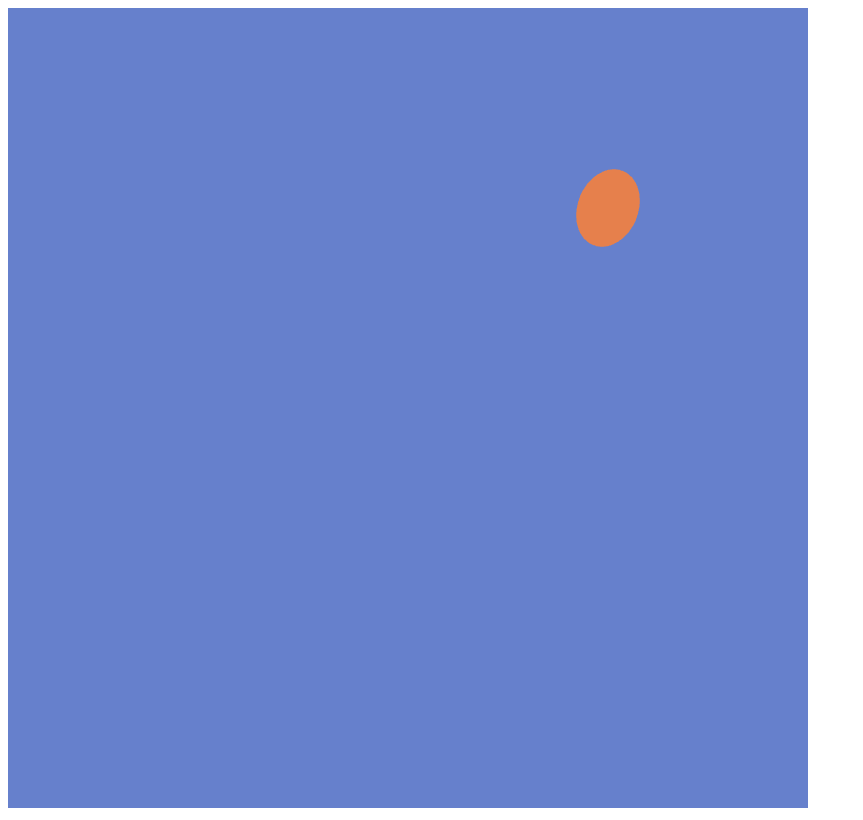
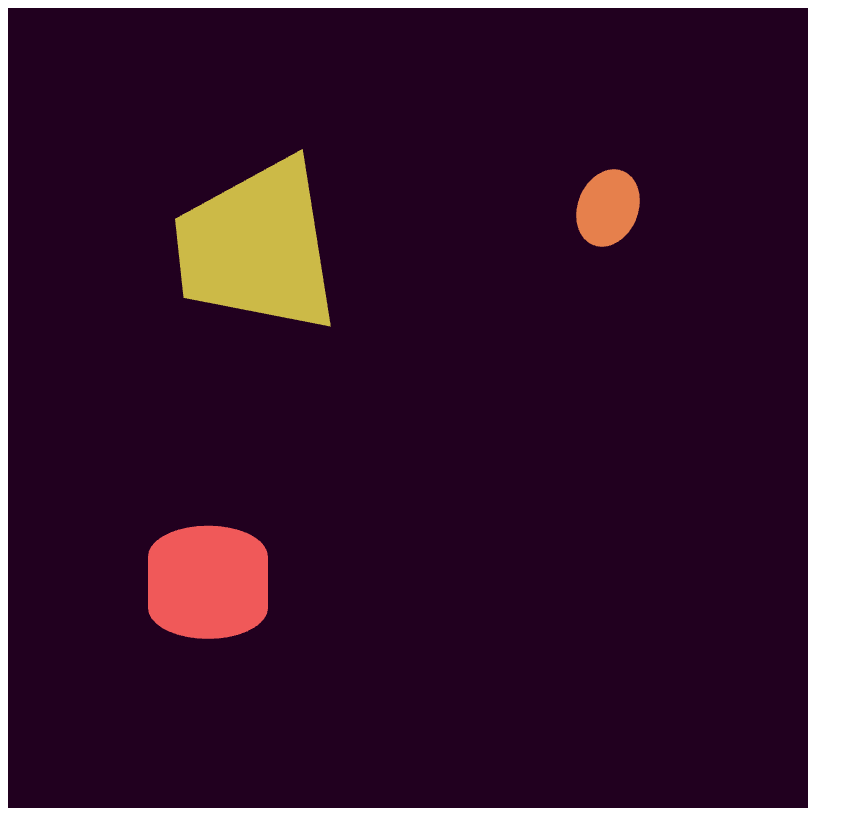
Before and after one commit to JohnMacJr/CS-375, a plain HTML site: page Assignment-2/shapes.html in a window 1280 px wide. Shown: the whole page, without its empty margins (0-863 px from the left). Drawn offline with Linux system fonts and the light colour scheme.

Commit message:
Shapes and Colors!
added 2 new shapes and modified their colors.

```diff
--- a/Assignment-2/Common/Shapes/Cone.js
+++ b/Assignment-2/Common/Shapes/Cone.js
@@ -73,7 +73,7 @@ class Cone {
 
         setupUniform(program, "MV", mat4());
         setupUniform(program, "P", mat4());
-        setupUniform(program, "color", vec4(0.9, 0.5, 0.3, 1.0));
+        setupUniform(program, "color", vec4(0.8, 0.8, 0.8, 1.0));
 
         let setupConstant = (name, value) => {
             let location = gl.getUniformLocation(program, name);
--- a/Assignment-2/shapes.html
+++ b/Assignment-2/shapes.html
@@ -7,6 +7,7 @@
         <script src="shapes.js"></script>
         <script src="Common/Shapes/Cylinder.js"></script>
         <script src="Common/Shapes/Cone.js"></script>
+        <script src="Common/Shapes/Tetrahedron.js"></script>
     </head>
 
     <body>
--- a/Assignment-2/shapes.js
+++ b/Assignment-2/shapes.js
@@ -1,17 +1,28 @@
 let gl = undefined;
+let size = 0.0;
 let angle = 0.0;
 let ms;
 let cone;
+let cylinder;
+let tetra;
 
 function init() {
     let canvas = document.getElementById("webgl-canvas");
     gl = canvas.getContext("webgl2");
     if (!gl) { alert("Your Web browser doesn't support WebGL 2\nPlease contact Dave"); }
 
-    gl.clearColor(0.4, 0.5, 0.8, 1.0);
+    gl.clearColor(0.13, 0.0, 0.12, 1.0);
     gl.enable(gl.DEPTH_TEST);
 
     cone = new Cone(gl, 36);
+    cone.color = vec4(0.9, 0.5, 0.3, 1.0);
+
+    cylinder = new Cylinder(gl,36);
+    cylinder.color = vec4(0.94, 0.35, 0.35, 1.0);
+
+    tetra = new Tetrahedron(gl);
+    tetra.color = vec4(0.8, 0.73, 0.28, 1.0);
+
     ms = new MatrixStack();
 
     render();
@@ -22,6 +33,13 @@ function render() {
 
     angle += 1.0;
     angle %= 360.0;
+    size += 0.001;
+
+    if (size >= 0.4) {
+        size -= 0.8;
+    } else if (size <= -0.2) {
+        size += 0.1;
+    }
 
     ms.push();
     ms.translate([0.5, 0.5, 0.0]);
@@ -31,6 +49,22 @@ function render() {
     cone.draw();
     ms.pop();
 
+    ms.push();
+    ms.translate([-0.5, -0.5, 0.0]);
+    ms.rotate(angle, [1, 0, 0]);
+    ms.scale(0.15);
+    cylinder.MV = ms.current();
+    cylinder.draw();
+    ms.pop();
+
+    ms.push();
+    ms.translate([-0.4, 0.4, 0.0]);
+    ms.rotate(angle, [0, 1, 1]);
+    ms.scale(size);
+    tetra.MV = ms.current();
+    tetra.draw();
+    ms.pop();
+
     requestAnimationFrame(render);
 }
 
```
